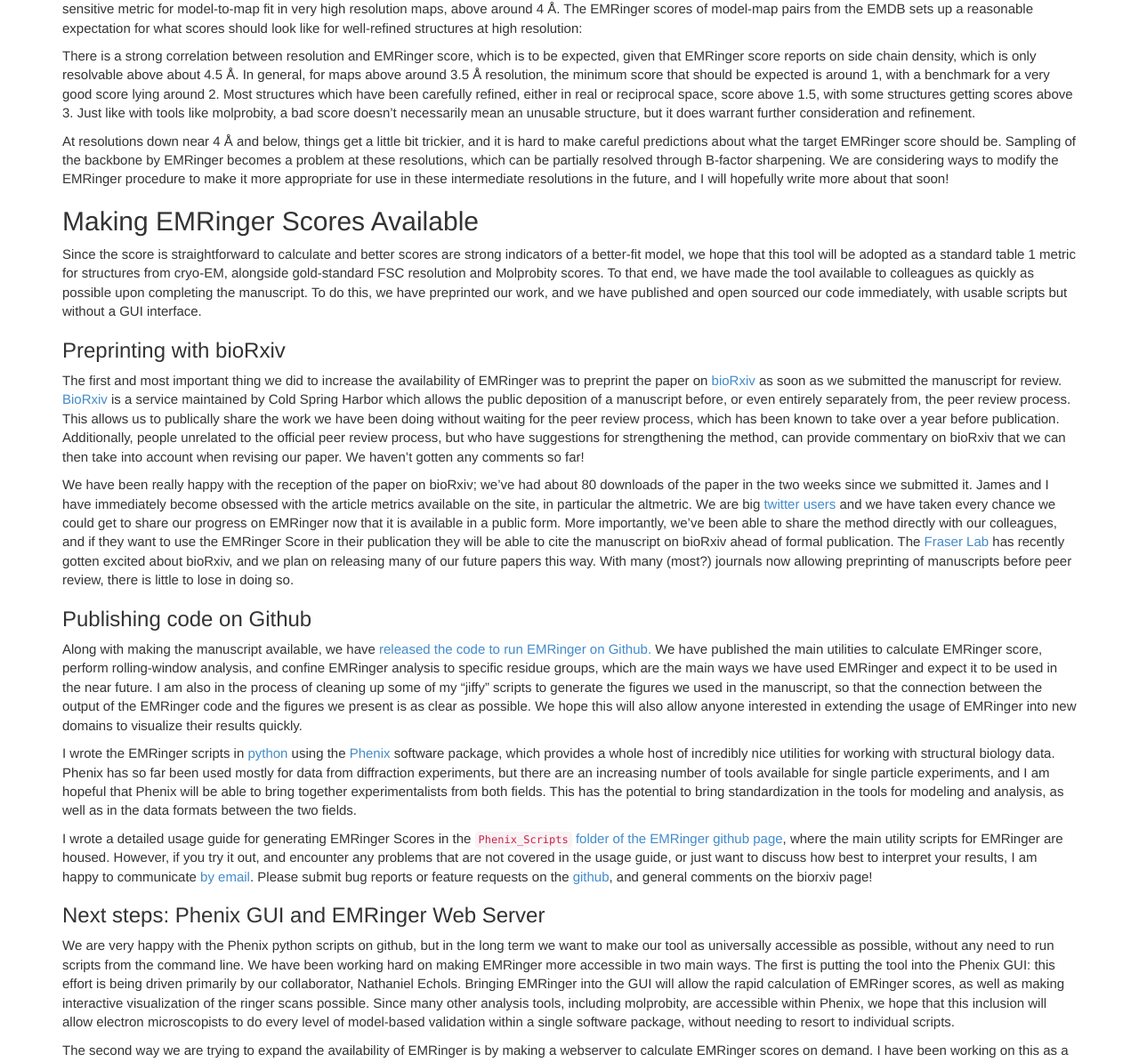
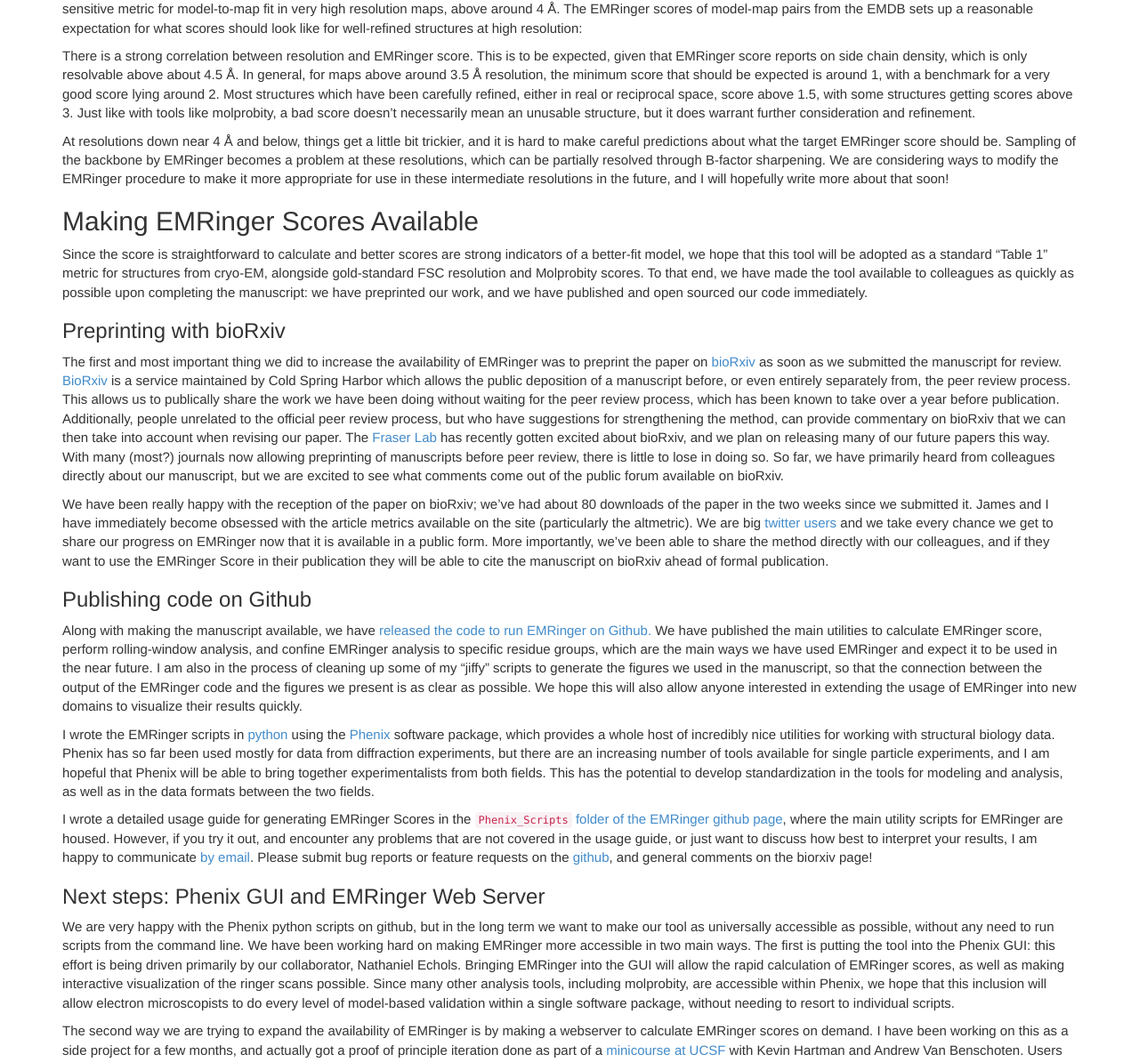
Before and after one commit to bbarad/bbarad.github.io, a Jekyll site: the page built from _posts/2015-02-17-EMRinger.md, in a window 1280 px wide and 1400 px high, scrolled down 1788 px. Shown: the part 206-1400 px from the top of the window at 89% size. Built offline with Jekyll 4.4.1, drawn with Linux system fonts in a browser that asks for light colours; nearby versions of some CDN libraries; comment, search, counter and statistics services are not loaded; some of the changed text lies outside the part shown.

Commit message:
edits to EMRinger post

```diff
--- a/_posts/2015-02-17-EMRinger.md
+++ b/_posts/2015-02-17-EMRinger.md
@@ -4,14 +4,14 @@
 group: blog
 ---
 
-For the past year, I have been working in the [Fraser Lab](http://fraserlab.com) on developing an analysis framework, which we call **EMRinger**, for doing model-to-map validation in the burgeoning field of near-atomic-resolution single particle electron cryomicroscopy (cryo-EM). We recently submitted our paper for review, and decided to preprint it at the same time in [bioRxiv](biorxiv.org/content/early/2015/02/03/014738), as well as immediately [open sourcing the code](https://github.com/fraser-lab/EMRinger). In this way, we hope that even as the article undergoes the peer review process, the tool will be available for scientists hoping to get a sense of the progress of their refinement using an independent metric. We also hope people will be able to start including it as a "Table 1" metric as soon as possible now that the code and the manuscript are available. We have already been using EMRinger with our collaborators for a few months, and we are excited to see how it gets used now that it is out in the wild!
+For the past year, I have been working in the [Fraser Lab](http://fraserlab.com) on developing an analysis framework, which we call **EMRinger**, for doing model-to-map validation in the burgeoning field of near-atomic-resolution single particle electron cryomicroscopy (cryo-EM). We recently submitted our paper for review; at the same time, we preprinted it in [bioRxiv](http://dx.doi.org/10.1101/014738) and [open sourced the code](https://github.com/fraser-lab/EMRinger). We hope that even as the article undergoes the peer review process, the tool will be available for scientists hoping to get an independent metric for progress in their refinement. We also hope people will be able to start including it as a "Table 1" metric now that the code and the manuscript are available. We have already been using EMRinger with our collaborators for a few months, and we are excited to see how it gets used now that it is out in the wild!
 
-Now that the cat is out of the bag, I thought it was time to talk informally about the method, as well as the process of developing it and the preprinting experience.
+The manuscript is the best place to get scientific details about the work, but I am writing this post to talk informally about the method, as well as the process of developing it and the preprinting experience.
 
 <!--break-->
 
 ## The background: *ab initio* modeling in cryo-EM
-In the past two years, electron cryomicroscopy has, thanks to major developments both in camera technology and computational analysis, been able to achieve resolutions at which atomic models can begin to be inferred without any sort of crystallographic reference structure. Electron microscopy hold tremendous promise for structural biology, because of the ability to solve structures with small amounts of protein and without needing to crystalize protein. Already, it has become one of the preferred methods for solving structures of large membrane proteins and biological complexes. However, the tools for validation of structures from cryo-EM are in their infancy relative to diffraction methods, and there are different requirements for validation compared to diffraction. Our tool takes advantage of the highest resolution information available, the density around side chains, to sensitively report on backbone positioning in the map.
+In the past two years, electron cryomicroscopy has been able to achieve resolutions at which atomic models can begin to be inferred without any sort of crystallographic reference structure, as a result of major developments both in camera technology and computational analysis. Electron microscopy holds tremendous promise for structural biology because of its ability to solve structures with minimal amounts of protein and without needing to find conditions for crystallization. Already, it has become one of the preferred methods for solving structures of large membrane proteins and biological complexes. However, the tools for validation of structures from cryo-EM are in their infancy relative to diffraction methods, and there are different requirements for validation compared to diffraction. Our tool takes advantage of the density around side chains, the highest resolution information available, to sensitively report on backbone positioning in the map.
 
 <!--
 ### Validation in cryo-EM
@@ -34,7 +34,7 @@
 <!-- <a href="http://www.codecogs.com/eqnedit.php?latex=Zscore_{threshold}=\frac{Number\&space;Rotameric_{threshold}&space;-&space;\frac{39}{72}\cdot&space;Sample\&space;Size_{threshold}}{\sqrt{\frac{33}{72}\cdot\frac{39}{72}\cdot&space;Sample\&space;Size_{threshold}}}" target="_blank"> -->
 <img src="http://latex.codecogs.com/gif.latex?Zscore_{threshold}=\frac{Number\&space;Rotameric_{threshold}&space;-&space;\frac{39}{72}\cdot&space;Sample\&space;Size_{threshold}}{\sqrt{\frac{33}{72}\cdot\frac{39}{72}\cdot&space;Sample\&space;Size_{threshold}}}" title="Zscore_{threshold}=\frac{Number\ Rotameric_{threshold} - \frac{39}{72}\cdot Sample\ Size_{threshold}}{\sqrt{\frac{33}{72}\cdot\frac{39}{72}\cdot Sample\ Size_{threshold}}}" class="img-responsive center-block" alt="Zscore Equation"/>
 
-The Z-score is a good metric, which is (in our experience) always able to find an ideal threshold to maximize the statistical significance of the result, but it is biased towards models which are larger to begin with; a 60-mer would have a score more than 7 times larger than the equivalent monomer. To account for this, we rescale the Z-score to the **EMRinger Score**, which is comparable between sample sizes.
+The Z-score is a good metric that is (in our experience) always able to find an ideal threshold to maximize the statistical significance of the result. However, it is biased towards models which are larger to begin with; a 60-mer would have a score more than 7 times larger than the equivalent monomer. To account for this, we rescale the Z-score to the **EMRinger Score**, which is comparable between sample sizes.
 
 <!-- <a href="http://www.codecogs.com/eqnedit.php?latex=EMRinger\&space;Score_{threshold}=\frac{10\cdot&space;Zscore_{threshold}}{\sqrt{Model\&space;Length}}" target="_blank"> --><img src="http://latex.codecogs.com/gif.latex?EMRinger\&space;Score_{threshold}=\frac{10\cdot&space;Zscore_{threshold}}{\sqrt{Model\&space;Length}}" title="EMRinger\ Score_{threshold}=\frac{10\cdot Zscore_{threshold}}{\sqrt{Model\ Length}}" class="img-responsive center-block" alt="EMRinger Score Equation"/>
 
@@ -149,13 +149,13 @@
 
 <div id="chart_div" class="center-block"/>
 
-There is a strong correlation between resolution and EMRinger score, which is to be expected, given that EMRinger score reports on side chain density, which is only resolvable above about 4.5 Å. In general, for maps above around 3.5 Å resolution, the minimum score that should be expected is around 1, with a benchmark for a very good score lying around 2. Most structures which have been carefully refined, either in real or reciprocal space, score above 1.5, with some structures getting scores above 3. Just like with tools like molprobity, a bad score doesn't necessarily mean an unusable structure, but it does warrant further consideration and refinement.
+There is a strong correlation between resolution and EMRinger score. This is to be expected, given that EMRinger score reports on side chain density, which is only resolvable above about 4.5 Å. In general, for maps above around 3.5 Å resolution, the minimum score that should be expected is around 1, with a benchmark for a very good score lying around 2. Most structures which have been carefully refined, either in real or reciprocal space, score above 1.5, with some structures getting scores above 3. Just like with tools like molprobity, a bad score doesn't necessarily mean an unusable structure, but it does warrant further consideration and refinement.
 
 At resolutions down near 4 Å and below, things get a little bit trickier, and it is hard to make careful predictions about what the target EMRinger score should be. Sampling of the backbone by EMRinger becomes a problem at these resolutions, which can be partially resolved through B-factor sharpening. We are considering ways to modify the EMRinger procedure to make it more appropriate for use in these intermediate resolutions in the future, and I will hopefully write more about that soon!
 
 ## Making EMRinger Scores Available
 
-Since the score is straightforward to calculate and better scores are strong indicators of a better-fit model, we hope that this tool will be adopted as a standard table 1 metric for structures from cryo-EM, alongside gold-standard FSC resolution and Molprobity scores. To that end, we have made the tool available to colleagues as quickly as possible upon completing the manuscript. To do this, we have preprinted our work, and we have published and open sourced our code immediately, with usable scripts but without a GUI interface.
+Since the score is straightforward to calculate and better scores are strong indicators of a better-fit model, we hope that this tool will be adopted as a standard "Table 1" metric for structures from cryo-EM, alongside gold-standard FSC resolution and Molprobity scores. To that end, we have made the tool available to colleagues as quickly as possible upon completing the manuscript: we have preprinted our work, and we have published and open sourced our code immediately.
 
 <!-- ## Interesting applications of EMRinger
 
@@ -166,15 +166,15 @@
 
 ### Preprinting with bioRxiv
 
-The first and most important thing we did to increase the availability of EMRinger was to preprint the paper on [bioRxiv](http://biorxiv.org/content/early/2015/02/03/014738) as soon as we submitted the manuscript for review. [BioRxiv](http://biorxiv.org/about-biorxiv) is a service maintained by Cold Spring Harbor which allows the public deposition of a manuscript before, or even entirely separately from, the peer review process. This allows us to publically share the work we have been doing without waiting for the peer review process, which has been known to take over a year before publication. Additionally, people unrelated to the official peer review process, but who have suggestions for strengthening the method, can provide commentary on bioRxiv that we can then take into account when revising our paper. We haven't gotten any comments so far!
+The first and most important thing we did to increase the availability of EMRinger was to preprint the paper on [bioRxiv](http://biorxiv.org/content/early/2015/02/03/014738) as soon as we submitted the manuscript for review. [BioRxiv](http://biorxiv.org/about-biorxiv) is a service maintained by Cold Spring Harbor which allows the public deposition of a manuscript before, or even entirely separately from, the peer review process. This allows us to publically share the work we have been doing without waiting for the peer review process, which has been known to take over a year before publication. Additionally, people unrelated to the official peer review process, but who have suggestions for strengthening the method, can provide commentary on bioRxiv that we can then take into account when revising our paper. The [Fraser Lab](http://fraserlab.com) has recently gotten excited about bioRxiv, and we plan on releasing many of our future papers this way. With many (most?) journals now allowing preprinting of manuscripts before peer review, there is little to lose in doing so. So far, we have primarily heard from colleagues directly about our manuscript, but we are excited to see what comments come out of the public forum available on bioRxiv.
 
-We have been really happy with the reception of the paper on bioRxiv; we've had about 80 downloads of the paper in the two weeks since we submitted it. James and I have immediately become obsessed with the article metrics available on the site, in particular the altmetric. We are big [twitter](http://twitter.com/fraser_lab) [users](http://twitter.com/benjaminbarad) and we have taken every chance we could get to share our progress on EMRinger now that it is available in a public form. More importantly, we've been able to share the method directly with our colleagues, and if they want to use the EMRinger Score in their publication they will be able to cite the manuscript on bioRxiv ahead of formal publication. The [Fraser Lab](http://fraserlab.com) has recently gotten excited about bioRxiv, and we plan on releasing many of our future papers this way. With many (most?) journals now allowing preprinting of manuscripts before peer review, there is little to lose in doing so.
+We have been really happy with the reception of the paper on bioRxiv; we've had about 80 downloads of the paper in the two weeks since we submitted it. James and I have immediately become obsessed with the article metrics available on the site (particularly the altmetric). We are big [twitter](http://twitter.com/fraser_lab) [users](http://twitter.com/benjaminbarad) and we take every chance we get to share our progress on EMRinger now that it is available in a public form. More importantly, we've been able to share the method directly with our colleagues, and if they want to use the EMRinger Score in their publication they will be able to cite the manuscript on bioRxiv ahead of formal publication.
 
 ### Publishing code on Github
 
 Along with making the manuscript available, we have [released the code to run EMRinger on Github.](https://github.com/fraser-lab/EMRinger) We have published the main utilities to calculate EMRinger score, perform rolling-window analysis, and confine EMRinger analysis to specific residue groups, which are the main ways we have used EMRinger and expect it to be used in the near future. I am also in the process of cleaning up some of my "jiffy" scripts to generate the figures we used in the manuscript, so that the connection between the output of the EMRinger code and the figures we present is as clear as possible. We hope this will also allow anyone interested in extending the usage of EMRinger into new domains to visualize their results quickly.
 
-I wrote the EMRinger scripts in [python](http://python.org) using the [Phenix](http://phenix-online.org) software package, which provides a whole host of incredibly nice utilities for working with structural biology data. Phenix has so far been used mostly for data from diffraction experiments, but there are an increasing number of tools available for single particle experiments, and I am hopeful that Phenix will be able to bring together experimentalists from both fields. This has the potential to bring standardization in the tools for modeling and analysis, as well as in the data formats between the two fields.
+I wrote the EMRinger scripts in [python](http://python.org) using the [Phenix](http://phenix-online.org) software package, which provides a whole host of incredibly nice utilities for working with structural biology data. Phenix has so far been used mostly for data from diffraction experiments, but there are an increasing number of tools available for single particle experiments, and I am hopeful that Phenix will be able to bring together experimentalists from both fields. This has the potential to develop standardization in the tools for modeling and analysis, as well as in the data formats between the two fields.
 
 I wrote a detailed usage guide for generating EMRinger Scores in the [`Phenix_Scripts` folder of the EMRinger github page](https://github.com/fraser-lab/EMRinger/tree/master/Phenix_Scripts), where the main utility scripts for EMRinger are housed. However, if you try it out, and encounter any problems that are not covered in the usage guide, or just want to discuss how best to interpret your results, I am happy to communicate [by email](mailto:ben.barad@ucsf.edu). Please submit bug reports or feature requests on the [github](https://github.com/fraser-lab/EMRinger/issues), and general comments on the biorxiv page!
 
```
Also changed, not shown: _posts/2014-08-17-Making-Websites.md (+1 -1 lines).
